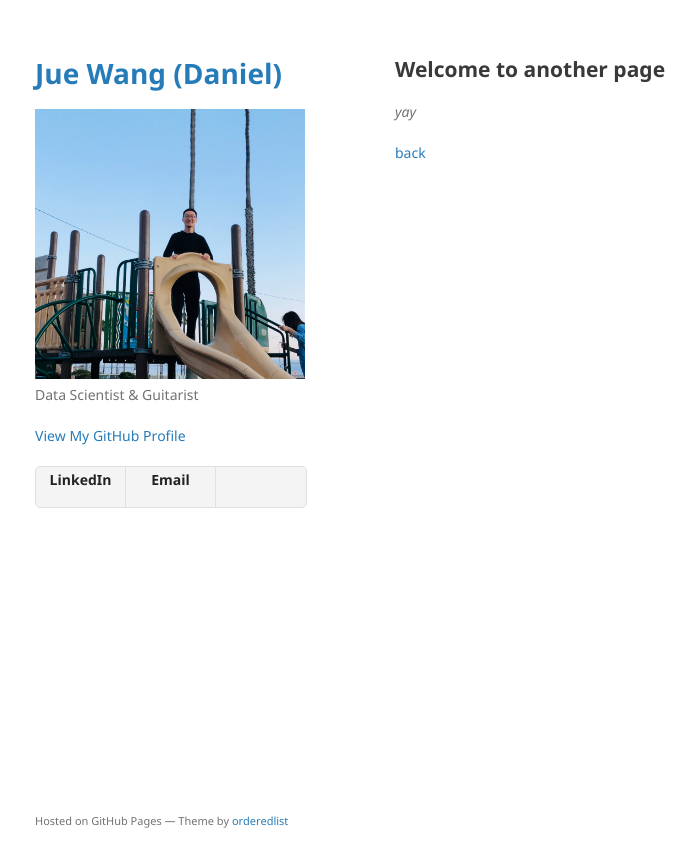
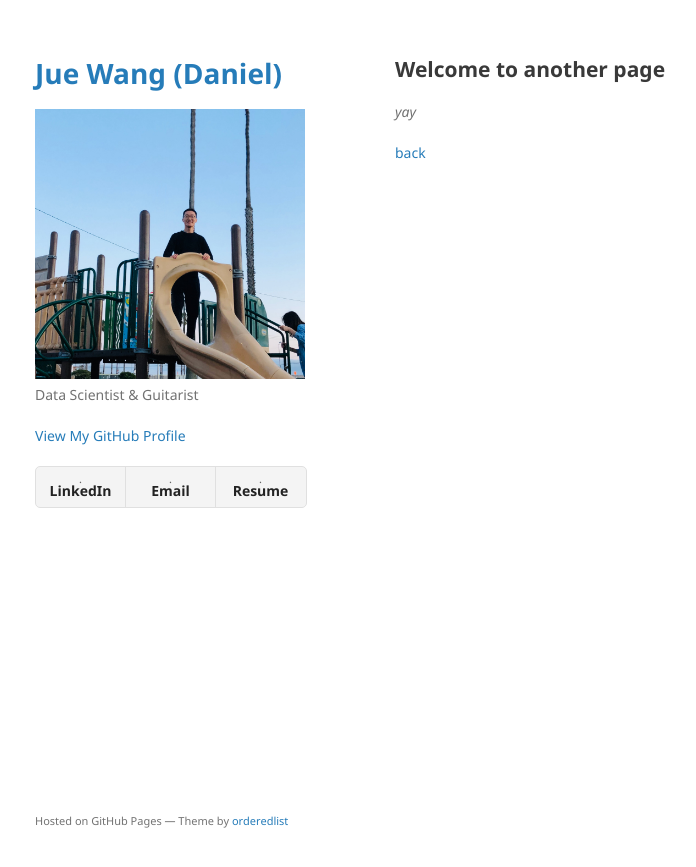
Before and after one commit to im-daniel-wang/im-daniel-wang.github.io, a Jekyll site: the page built from another-page.md, in a window 1280 px wide. Shown: the top 867 px of the page, without its empty margins (175-871 px from the left). Built offline with Jekyll 4.4.1, drawn with Linux system fonts in a browser that asks for light colours; our own code applies the rules of GitHub Pages for plain Markdown files.

Commit message:
changed button

```diff
--- a/_layouts/default.html
+++ b/_layouts/default.html
@@ -33,9 +33,9 @@
 
         {% if site.show_downloads %}
         <ul class="downloads">
-          <li><a href="{{ https://www.linkedin.com/in/jue-wang-nwu/ }}"><strong>LinkedIn</strong></a></li>
-          <li><a href="{{ juewang2020@u.northwestern.edu }}"><strong>Email</strong></a></li>
-          <!-- <li><a href="{{ site.github.repository_url }}"><strong>Resume</strong></a></li> -->
+          <li><a href="{{ https://www.linkedin.com/in/jue-wang-nwu/ }}">.<strong>LinkedIn</strong></a></li>
+          <li><a href="{{ juewang2020@u.northwestern.edu }}">.<strong>Email</strong></a></li>
+          <li><a href="{{ site.github.repository_url }}">.<strong>Resume</strong></a></li>
         </ul>
         {% endif %}
       </header>
```
